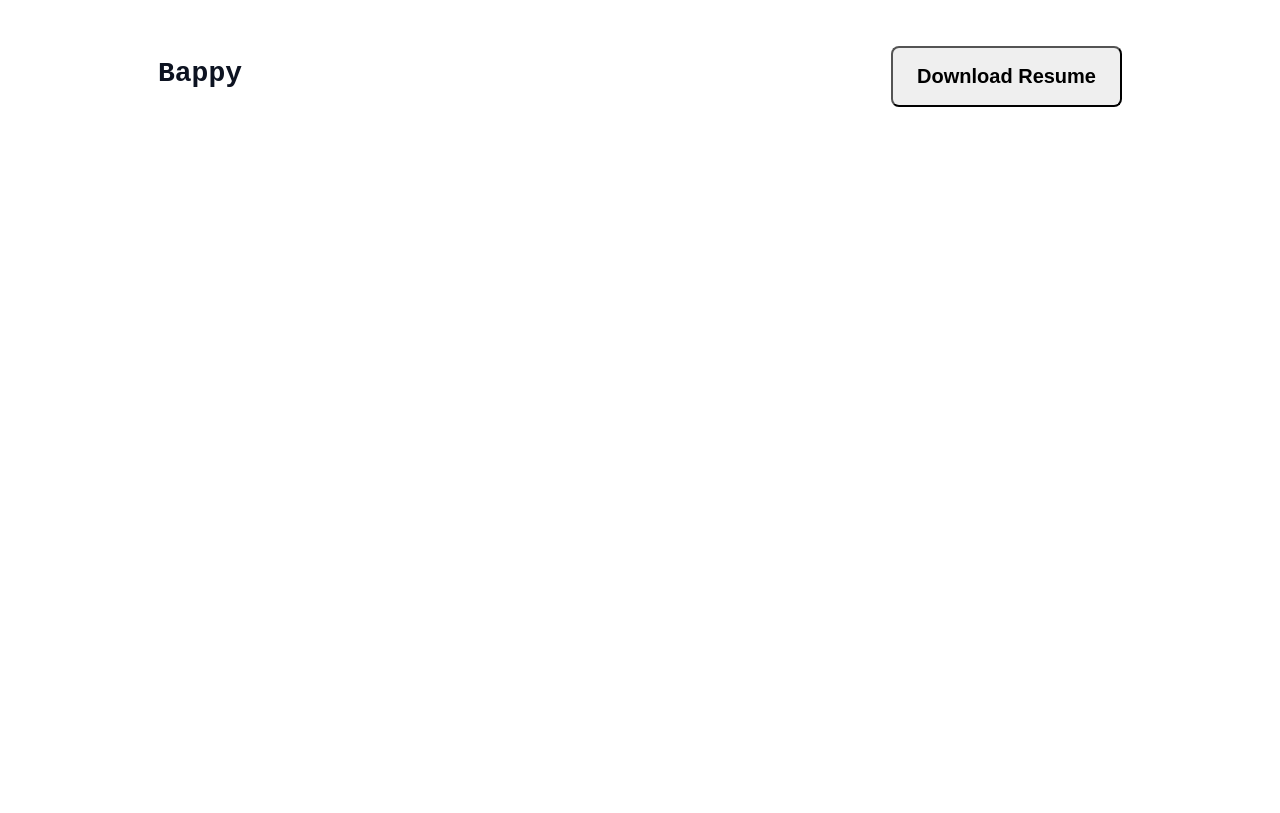
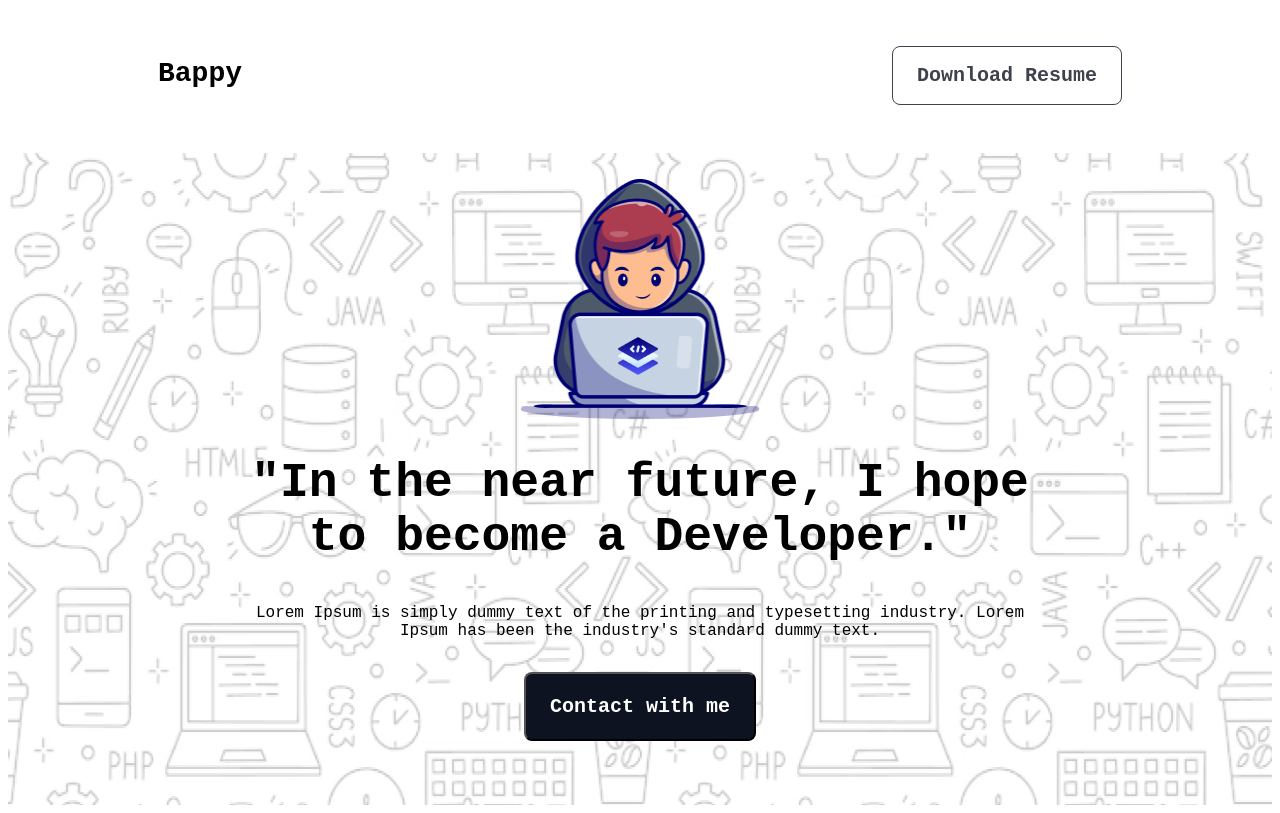
Before and after one commit to SNbappy/Assignment-01, a plain HTML site: page index.html in a window 1280 px wide. Drawn offline with Linux system fonts and the light colour scheme; a web font is replaced by a local one.

Commit message:
added the head part

```diff
--- a/index.html
+++ b/index.html
@@ -10,12 +10,19 @@
         rel="stylesheet">
     <link rel="stylesheet" href="styles/styles.css">
 </head>
-<body class="Azeret">
+<body class="azeret-mono-simple">
     <header>
         <div class="download">
             <div class="bappy">Bappy</div>
             <div><button class="downloadR">Download Resume</button></div>
         </div>
+        <section class="head">
+            <img class="pic" src="assets/Group.png" alt="">
+            <h1 class="title">"In the near future, I hope to become a Developer."</h1>
+            <div class="text">Lorem Ipsum is simply dummy text of the printing and typesetting industry. Lorem Ipsum has been the industry's standard
+            dummy text.</div>
+            <button class="contact">Contact with me</button>
+        </section>
     </header>
     <main>
 
--- a/styles/styles.css
+++ b/styles/styles.css
@@ -1,29 +1,71 @@
-.Azeret {
-    font-family: monospace;
+* {
+    font-family: "Azeret Mono", monospace;
     font-optical-sizing: auto;
-        font-style: normal;
-        font-variation-settings:
-            "wdth" 100;
-        color: #0D1321;
+    font-style: normal;
 }
 
-.download{
+.download {
     display: flex;
     justify-content: space-between;
 }
 
-.bappy{
+.bappy {
     font-weight: 800;
     font-size: 28px;
     margin-left: 150px;
     margin-top: 50px;
 }
 
-.downloadR{
+.downloadR {
     font-size: 20px;
     font-weight: 600;
     margin-right: 150px;
     margin-top: 38px;
     padding: 17px 24px;
     border-radius: 8px;
+    border: none;
+    background-color: transparent;
+    border: 1px solid #0D1321;
+    opacity: 0.8;
+    color: rgb(13, 19, 33);
 }
+
+.head {
+    margin-top: 48px;
+    background-image: url(../assets/Hero-bg.png);
+    text-align: center;
+    background-repeat: no-repeat;
+    background-size: 100% 100%;
+    height: 652px;
+}
+
+.title {
+    /* margin-left: 221px;
+    margin-right: 221px; */
+    margin-top: 32px;
+    font-size: 48px;
+    font-weight: 800;
+    padding: 0px 221px;
+}
+
+.contact {
+    padding: 21px 24px;
+    font-size: 20px;
+    font-weight: 600;
+    color: white;
+    background-color: #0D1321;
+    border-radius: 8px;
+}
+
+.pic {
+    width: 240.28px;
+    height: 240px;
+    margin-top: 26px;
+}
+
+.text {
+    margin-left: 221px;
+    margin-right: 221px;
+    margin-top: 24px;
+    margin-bottom: 32px;
+}
```
